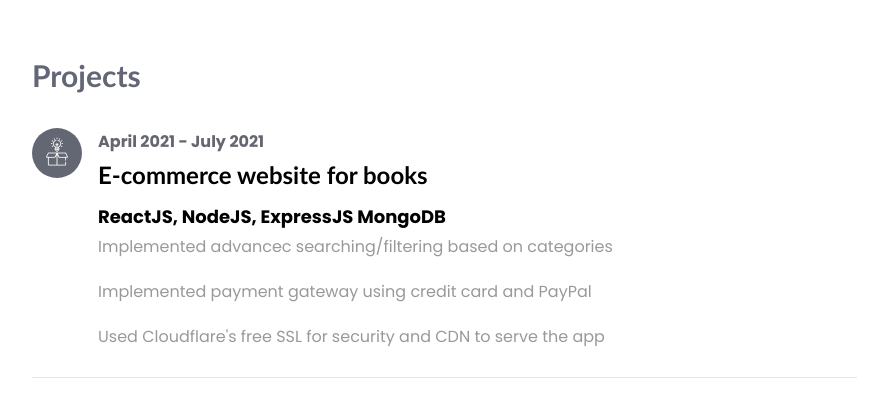
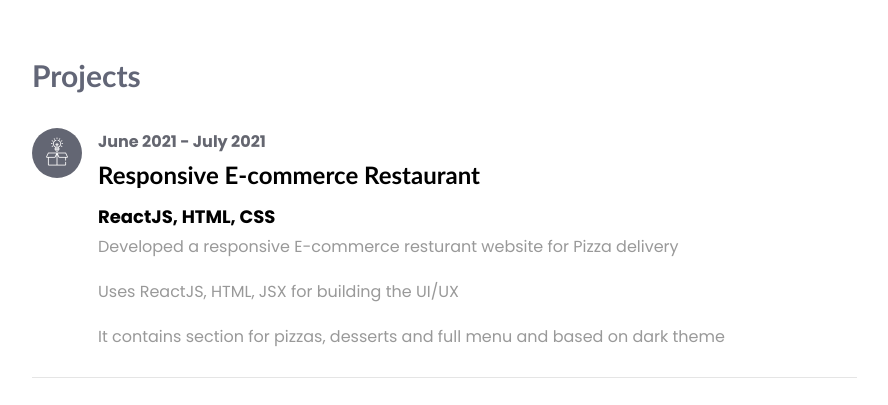
Before and after one commit to himanshu3997/portfolio-website, a plain HTML site: page index.html in a window 1280 px wide. Shown: the part 2760-3165 px from the top of the page, without its empty margins (338-1226 px from the left). Drawn offline with Linux system fonts and the light colour scheme; files whose address does not match are found by name.

Commit message:
changed the project part

```diff
--- a/index.html
+++ b/index.html
@@ -205,12 +205,12 @@
 							  <span class="flaticon-ideas"></span>
 						  </div>
 						  <div class="text pl-3">
-							  <span class="date">April 2021 - July 2021</span>
-							  <h2>E-commerce website for books</h2>
-							  <span class="position">ReactJS, NodeJS, ExpressJS MongoDB</span>
-							  <p>Implemented advancec searching/filtering based on categories</p>
-							  <p>Implemented payment gateway using credit card and PayPal</p>
-							  <p>Used Cloudflare's free SSL for security and CDN to serve the app</p>
+							  <span class="date">June 2021 - July 2021</span>
+							  <h2>Responsive E-commerce Restaurant</h2>
+							  <span class="position">ReactJS, HTML, CSS</span>
+							  <p>Developed a responsive E-commerce resturant website for Pizza delivery</p>
+							  <p>Uses ReactJS, HTML, JSX for building the UI/UX</p>
+							  <p>It contains section for pizzas, desserts and full menu and based on dark theme</p>
 						  </div>
 					  </div>
 					  <div class="resume-wrap d-flex ftco-animate">
```
Also changed, not shown: 2 other files.
